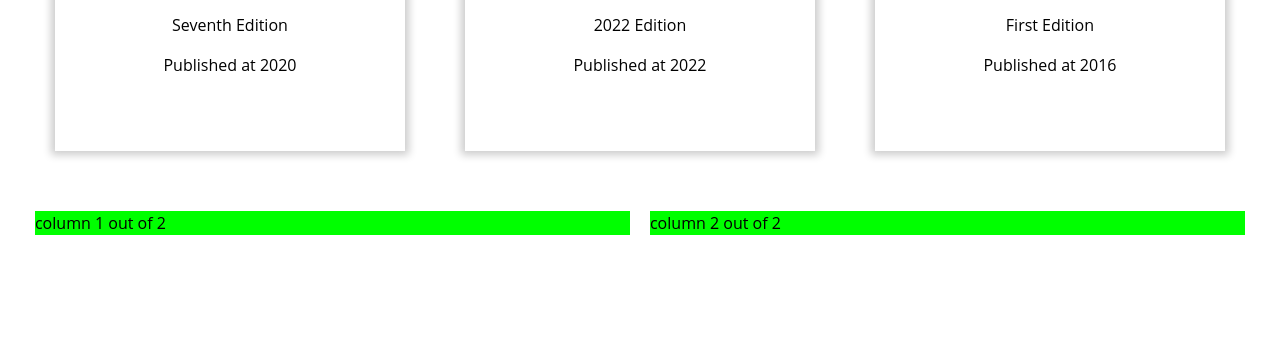
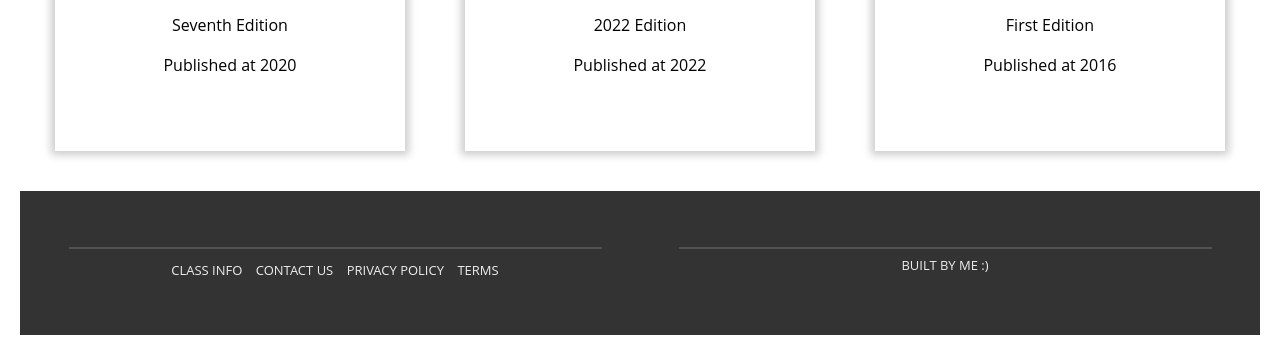
Before and after one commit to Pmoonesi/ie-final-frontend, a plain HTML site: page index.html in a window 1280 px wide. Shown: the part 1144-1499 px from the top of the page. Before the commit the page ends 1419 px from the top, so only its background shows below. Drawn offline with Linux system fonts and the light colour scheme.

Commit message:
add footer section

```diff
--- a/index.html
+++ b/index.html
@@ -101,8 +101,17 @@
       </div>
     </div>
     <div id="footer" class="footer-div">
-      <div>column 1 out of 2</div>
-      <div>column 2 out of 2</div>
+      <div class="footer-links">
+        <hr>
+        <a>class info</a>
+        <a>contact us</a>
+        <a>privacy policy</a>
+        <a>terms</a>
+      </div>
+      <div class="footer-about">
+        <hr>
+        <p>Built by me :)</p>
+      </div>
     </div>
   </body>
 </html>
--- a/style.css
+++ b/style.css
@@ -200,7 +200,7 @@ body{
 }
 
 /* effect-shine */
-@-webkit-keyframes shine {
+/* @-webkit-keyframes shine {
     from {
         -webkit-mask-position: 150%;
     }
@@ -208,14 +208,45 @@ body{
     to {
         -webkit-mask-position: -50%;
     }
+} */
+
+.footer-div {
+    background-color: #333;
+    padding: calc(2 * var(--pd-l)) var(--pd-m);
 }
 
-.footer-div > div{
-    background-color: var(--green);
-}
-
-.footer-div > div {
+.footer-links, .footer-about {
     float: left;
     width: calc(100% / 2 - 2 * var(--mg-s));
     margin: var(--mg-s);
+
+    color: var(--gray-1);
+    text-align: center;
+    text-transform: uppercase;
+    font-size: small;
+
 }
+
+.footer-links > hr, .footer-about > hr {
+    width: 90%;
+    height: 0;
+    color: var(--gray-3);
+    background-color: var(--gray-3);
+    border: 1px solid rgba(0,0,0,.6);
+}
+
+.footer-links > a {
+    display: inline-block;
+    padding: var(--pd-s);
+    color: var(--gray-1);
+    text-decoration: none;
+}
+
+.footer-links > a:hover {
+    color: var(--pink);
+    cursor: pointer;
+}
+
+.footer-about > p{
+    margin: 0;
+}
```
